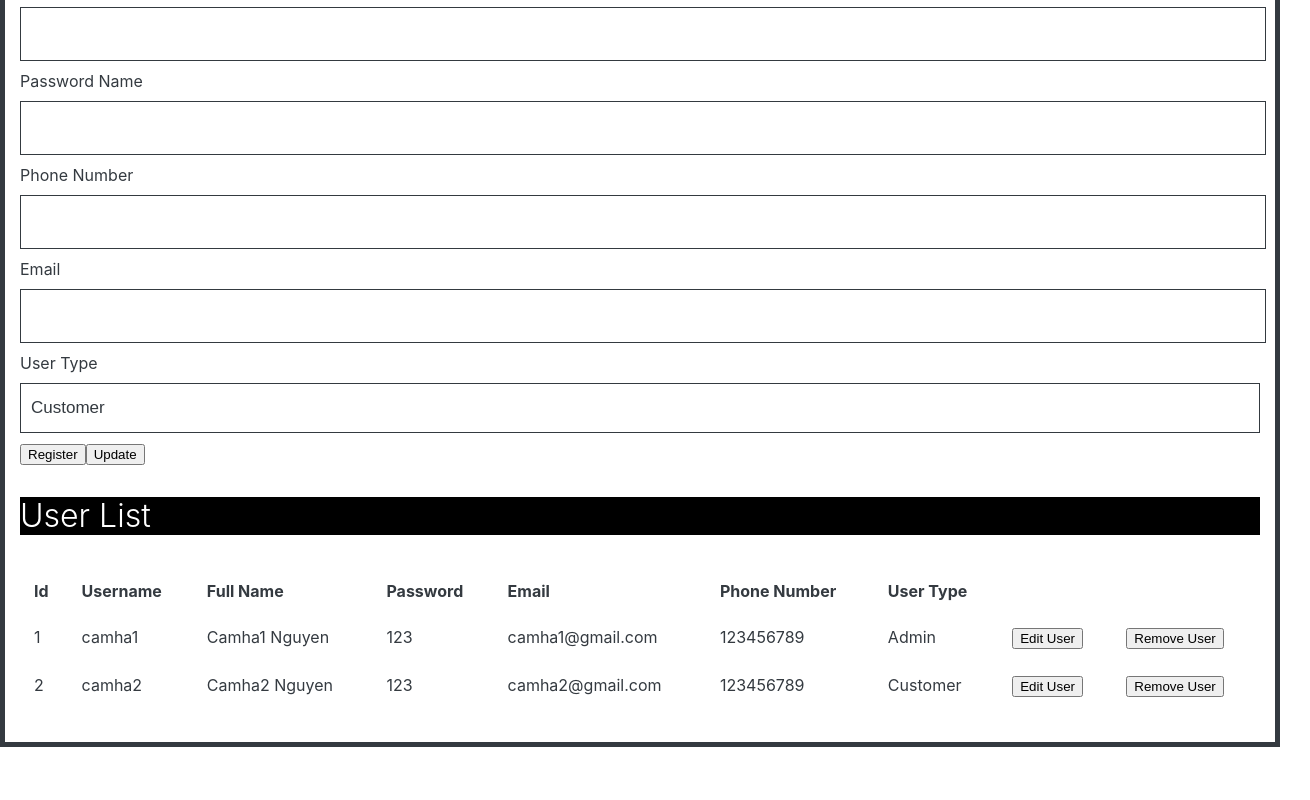
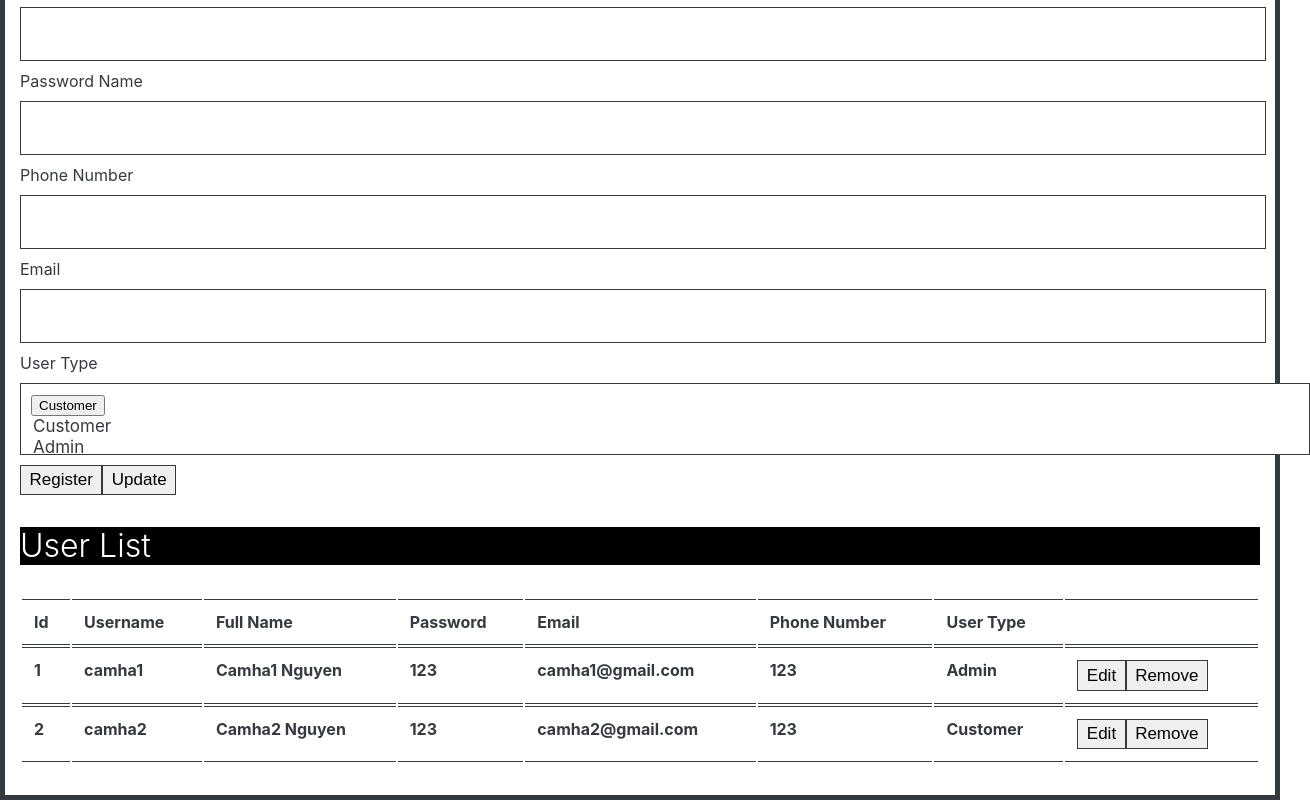
Before and after one commit to camha91/17-user-management, a React (Create React App) app: page / in a window 1280 px wide. Shown: the part 300-1100 px from the top of the page, 1310 px wide, since content can reach past the window. Before the commit the page ends 1047 px from the top, so only its background shows below. Built offline with nearby package versions, Linux system fonts and the light colour scheme; the HTML template or start-up script is replaced by a standard one.

Commit message:
Render userList using mapStateToProps and remove user from userList

```diff
--- /dev/null
+++ b/src/Components/Button.js
@@ -0,0 +1,17 @@
+import styled from "styled-components";
+//----------------button-------------------
+export const Button = styled.button`
+  apperance: none;
+  border: 1px solid #343a40;
+  padding: 0.25em 0.5em;
+  transition: all 0.5s;
+  font-size: 17px;
+  &:hover {
+    color: #fff;
+    background-color: #343a40;
+    border: 1px solid #343a40;
+  }
+  &:disabled {
+    cursor: no-drop;
+  }
+`;
--- a/src/Components/Table.js
+++ b/src/Components/Table.js
@@ -33,7 +33,7 @@ export const Td = styled.td`
 `;
 
 export const Th = styled.th`
-    background-color: #000;
+    background-color: #fff;
     color: #343a40
     vertical-align: bottom;
     text-align: inherit;
--- /dev/null
+++ b/src/UserManagement/UserManagement.css
@@ -0,0 +1,22 @@
+.btn-group {
+    width: 100%;
+    height: 50px;
+    font-size: 17px;
+    cursor: pointer;
+    background-color: #fff;
+    border: 1px solid #343a40;
+    color: #343a40;
+    padding: 10px;
+    padding-right: 38px;
+    appearance: none;
+    margin: 10px 0px 10px 0px;
+    -webkit-appearance: none;
+    -moz-appearance: none;
+    /* Adding transition effect */
+    transition: color 0.3s ease, background-color 0.3s ease,
+        border-bottom-color 0.3s ease;
+}
+
+.dropdown-toggle::after {
+    float: right;
+}
--- a/src/UserManagement/UserManagement.js
+++ b/src/UserManagement/UserManagement.js
@@ -2,6 +2,7 @@ import React, { Component } from "react";
 import UserListTable from "./components/UserListTable";
 import UserRegistrationForm from "./components/UserRegistrationForm";
 import { ContainerFluid } from "../Components/Container";
+import "./UserManagement.css";
 
 class UserManagement extends Component {
   render() {
--- a/src/UserManagement/components/UserListTable.js
+++ b/src/UserManagement/components/UserListTable.js
@@ -1,8 +1,47 @@
 import React, { Component } from "react";
 import { Heading1, Heading3 } from "../../Components/Heading";
 import { Table, Thead, Tbody, Tr, Td, Th } from "../../Components/Table";
+import { connect } from "react-redux";
+import {
+  editUserAction,
+  removeUserAction,
+} from "../../redux/Actions/UserManagementActions";
+import { Button } from "../../Components/Button";
 
 class UserListTable extends Component {
+  renderUserList = () => {
+    return this.props.userList.map((user, index) => {
+      return (
+        <Tr key={index}>
+          <Th>{user.id}</Th>
+          <Th>{user.username}</Th>
+          <Th>{user.fullName}</Th>
+          <Th>{user.password}</Th>
+          <Th>{user.email}</Th>
+          <Th>{user.phoneNumber}</Th>
+          <Th>{user.userType}</Th>
+          <Th>
+            <Button
+              onClick={() => {
+                this.props.dispatch(editUserAction(user));
+              }}
+              className="btn btn-primary mr-2"
+            >
+              Edit
+            </Button>
+            <Button
+              onClick={() => {
+                this.props.dispatch(removeUserAction(user.id));
+              }}
+              className="btn btn-danger"
+            >
+              Remove
+            </Button>
+          </Th>
+        </Tr>
+      );
+    });
+  };
   render() {
     return (
       <div>
@@ -10,53 +49,27 @@ class UserListTable extends Component {
         <Table>
           <Thead>
             <Tr>
-              <Td>Id</Td>
-              <Td>Username</Td>
-              <Td>Full Name</Td>
-              <Td>Password</Td>
-              <Td>Email</Td>
-              <Td>Phone Number</Td>
-              <Td>User Type</Td>
-              <Td></Td>
-              <Td></Td>
+              <Th>Id</Th>
+              <Th>Username</Th>
+              <Th>Full Name</Th>
+              <Th>Password</Th>
+              <Th>Email</Th>
+              <Th>Phone Number</Th>
+              <Th>User Type</Th>
+              <Th></Th>
             </Tr>
           </Thead>
-          <Tbody>
-            <Tr>
-              <Td>1</Td>
-              <Td>camha1</Td>
-              <Td>Camha1 Nguyen</Td>
-              <Td>123</Td>
-              <Td>camha1@gmail.com</Td>
-              <Td>123456789</Td>
-              <Td>Admin</Td>
-              <Td>
-                <button className="btn btn-primary">Edit User</button>
-              </Td>
-              <Td>
-                <button className="btn btn-danger">Remove User</button>
-              </Td>
-            </Tr>
-            <Tr>
-              <Td>2</Td>
-              <Td>camha2</Td>
-              <Td>Camha2 Nguyen</Td>
-              <Td>123</Td>
-              <Td>camha2@gmail.com</Td>
-              <Td>123456789</Td>
-              <Td>Customer</Td>
-              <Td>
-                <button className="btn btn-primary">Edit User</button>
-              </Td>
-              <Td>
-                <button className="btn btn-danger">Remove User</button>
-              </Td>
-            </Tr>
-          </Tbody>
+          <Tbody>{this.renderUserList()}</Tbody>
         </Table>
       </div>
     );
   }
 }
 
-export default UserListTable;
+const mapStateToProps = (state) => {
+  return {
+    userList: state.UserManagementReducer.userList,
+  };
+};
+
+export default connect(mapStateToProps)(UserListTable);
--- a/src/UserManagement/components/UserRegistrationForm.js
+++ b/src/UserManagement/components/UserRegistrationForm.js
@@ -1,9 +1,28 @@
 import React, { Component } from "react";
+import { Button } from "../../Components/Button";
 import { DropdownField } from "../../Components/Dropdown";
 import { Heading1, Heading3 } from "../../Components/Heading";
 import { TextField } from "../../Components/TextField";
 
 class UserRegistrationForm extends Component {
+  state = {
+    values: {
+      username: "",
+      fullName: "",
+      password: "",
+      phoneNumber: "",
+      email: "",
+      userType: "",
+    },
+    errors: {
+      username: "",
+      fullName: "",
+      password: "",
+      phoneNumber: "",
+      email: "",
+      userType: "",
+    },
+  };
   render() {
     return (
       <form>
@@ -32,15 +51,30 @@ class UserRegistrationForm extends Component {
             <TextField label="Email" />
           </div>
           <div className="col-6">
-            <DropdownField label="User Type">
-              <option>Customer</option>
-              <option>Admin</option>
-            </DropdownField>
+            <span type="label">User Type</span>
+
+            <div className="btn-group">
+              <button
+                type="button"
+                className="btn dropdown-toggle"
+                data-toggle="dropdown"
+                aria-haspopup="true"
+                aria-expanded="false"
+              >
+                <span className="float-left">Customer</span>
+
+                {/* <span className="sr-only">Toggle Dropdown</span> */}
+              </button>
+              <div className="dropdown-menu dropdown-menu-right">
+                <option>Customer</option>
+                <option>Admin</option>
+              </div>
+            </div>
           </div>
         </div>
         <div>
-          <button className="btn btn-success mr-2">Register</button>
-          <button className="btn btn-primary">Update</button>
+          <Button className="btn btn-success mr-2">Register</Button>
+          <Button className="btn btn-primary">Update</Button>
         </div>
       </form>
     );
--- a/src/redux/Actions/UserManagementActions.js
+++ b/src/redux/Actions/UserManagementActions.js
@@ -0,0 +1,11 @@
+import { edit_user, remove_user } from "../Types/UserManagementTypes";
+
+export const editUserAction = (user) => ({
+  type: edit_user,
+  user,
+});
+
+export const removeUserAction = (userId) => ({
+  type: remove_user,
+  userId,
+});
--- a/src/redux/Reducers/UserManagementReducer.js
+++ b/src/redux/Reducers/UserManagementReducer.js
@@ -1,3 +1,5 @@
+import { edit_user, remove_user } from "../Types/UserManagementTypes";
+
 const initialState = {
   userList: [
     {
@@ -19,10 +21,28 @@ const initialState = {
       userType: "Customer",
     },
   ],
+  userEdit: {
+    id: 1,
+    username: "camha1",
+    fullName: "Camha1 Nguyen",
+    password: "123",
+    email: "camha1@gmail.com",
+    phoneNumber: 123,
+    userType: "Admin",
+  },
 };
 
 const UserManagementReducer = (state = initialState, action) => {
   switch (action.type) {
+    case edit_user: {
+      return { ...state };
+    }
+    case remove_user: {
+      return {
+        ...state,
+        userList: state.userList.filter((user) => user.id !== action.userId),
+      };
+    }
     default:
       return { ...state };
   }
--- a/src/redux/Types/UserManagementTypes.js
+++ b/src/redux/Types/UserManagementTypes.js
@@ -0,0 +1,2 @@
+export const edit_user = "edit_user";
+export const remove_user = "remove_user";
```
